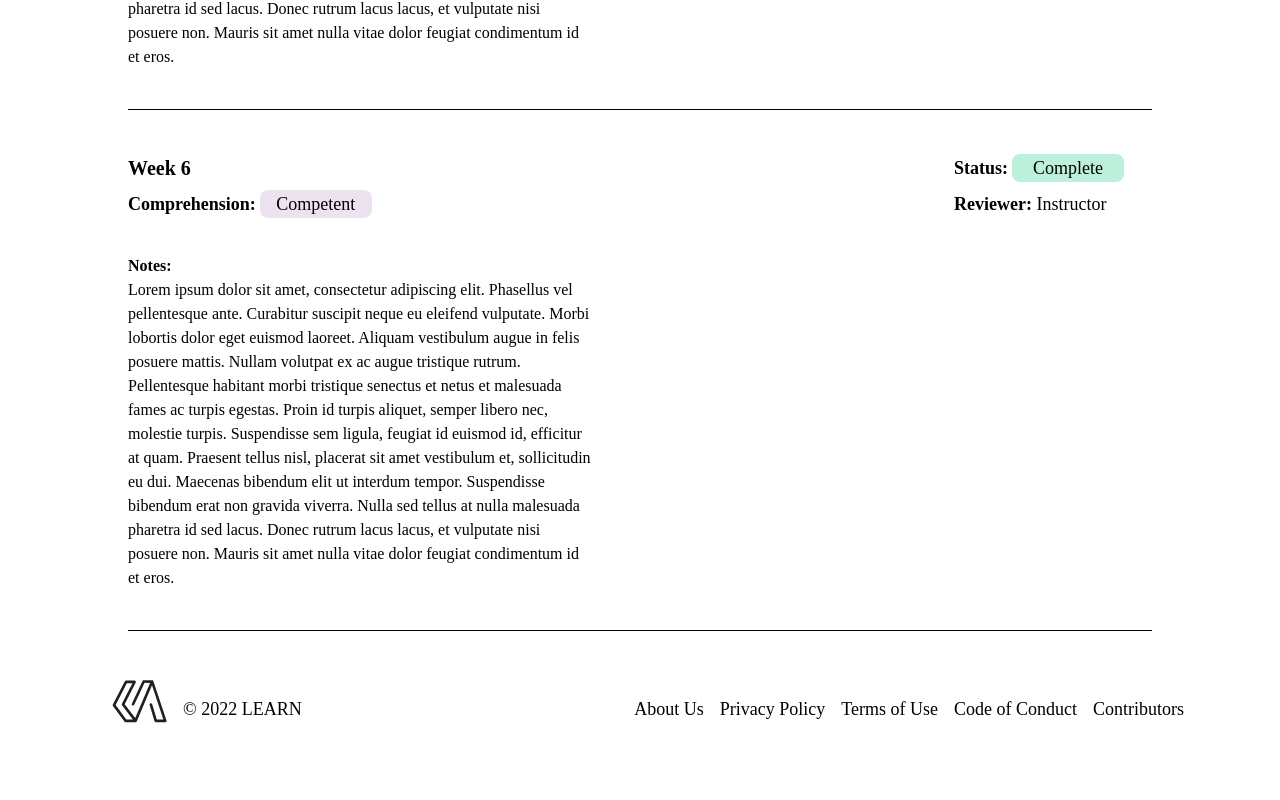
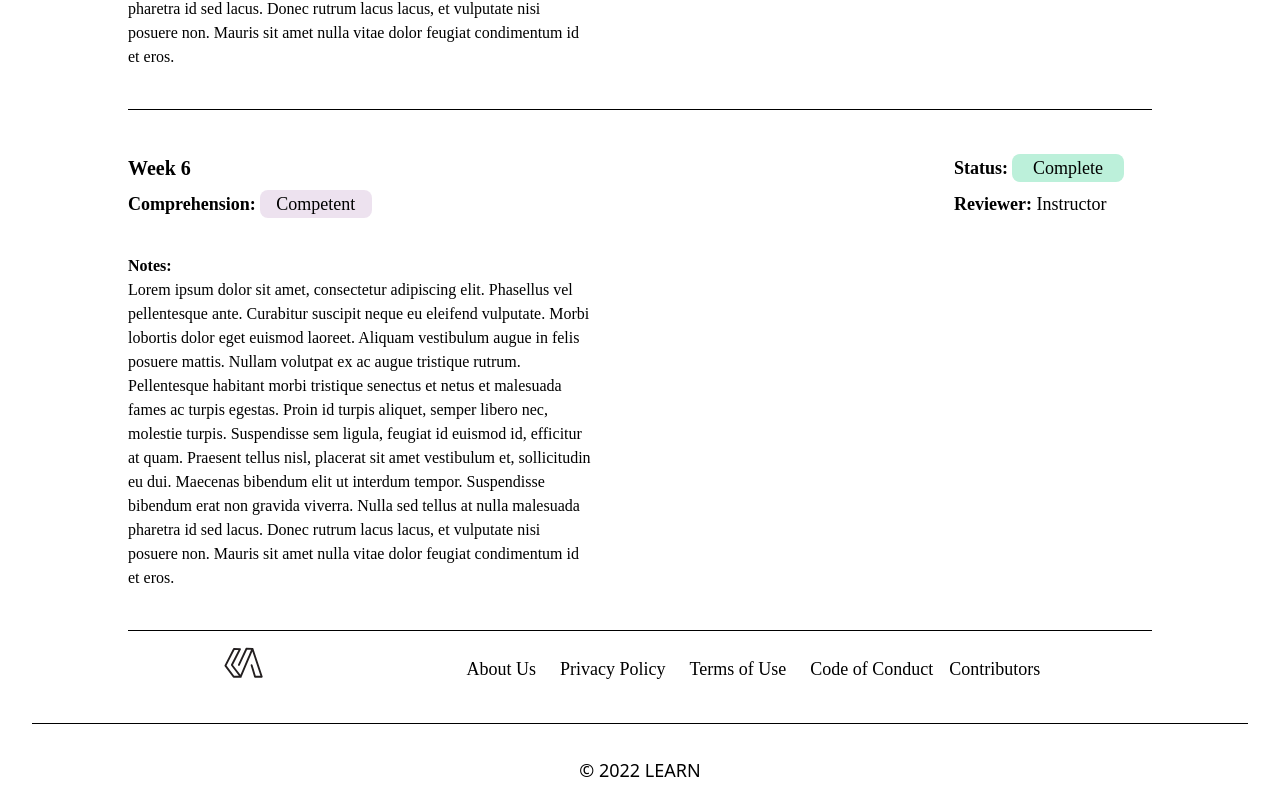
Before and after one commit to LEARNAcademy/student-application, a React (Create React App) app: page / in a window 1280 px wide. Shown: the part 2987-3787 px from the top of the page. Before the commit the page ends 3759 px from the top, so only its background shows below. Built offline with nearby package versions, Linux system fonts and the light colour scheme; a web font is replaced by a local one.

Commit message:
fixed margins within footer

```diff
--- a/src/components/Footer.js
+++ b/src/components/Footer.js
@@ -1,24 +1,49 @@
 import React from "react"
 import learnSymbol from "../assets/learn-symbol.svg"
-import { NavLink } from "react-router-dom"
+// import { NavLink } from "react-router-dom"
 
 const Footer = () => {
   return (
     <>
-      <div className="h-auto w-full px-8 py-4 text-lg lg:px-8">
-        <div className="justify-start mx-20 space-y-4  sm:m-8 sm:mx-20  sm:flex sm:flex-wrap  sm:space-x-4 sm:space-y-4 sm:justify-self-auto sm:font-['gesta'] md:mx-16">
+      <center className="h-auto w-full px-8 py-4 text-lg lg:px-8">
+        <center className="sm:flex sm:justify-evenly font-['gesta']">
+          <a href="/" className="mb-4 sm:mb-0">
+            <img src={learnSymbol} className="mb-3 mr-3 h-8 justify-center" alt="Learn Logo" />
+          </a>
+          <ul className="mb-6 flex flex-wrap items-center sm:mb-0 justify-center">
+            <li>
+              <a href="/aboutus" className="mr-4 hover:text-learnpurple md:mr-6 ">About Us</a>
+            </li>
+            <li>
+              <a href="/privacypolicy" className="mr-4 hover:text-learnpurple md:mr-6">Privacy Policy</a>
+            </li>
+            <li>
+              <a href="/termsofuse" className="mr-4 hover:text-learnpurple md:mr-6 ">Terms of Use</a>
+            </li>
+            <li>
+              <a href="/codeofconduct" className="mr-4 hover:text-learnpurple">Code of Conduct</a>
+            </li>
+            <li>
+              <a href="/contributors" className="mr-4 hover:text-learnpurple">Contributors</a>
+            </li>
+          </ul>
+        </center>
+        <hr className="my-6 border-black sm:mx-auto lg:my-8" />
+        <span className="block text-center "> <a href="/" className="hover:text-learnpurple">© 2022 LEARN</a>
+        </span>
+        {/* <div className="justify-start ml-2 space-y-4 space-x-2  sm:mx-20 sm:flex sm:flex-wrap  sm:space-x-[96px] sm:space-y-20 sm:justify-self-auto sm:font-['gesta'] md:ml-4 md:mx-12 md:text-sm ">
 
-          <a href="/"  className="ml-4">
-            < img src={learnSymbol}/>
+          < img src={learnSymbol}/>
+          <a href="/"  className="ml-[33px]sm:ml-4">
           </a>
-          <p className="flex-auto"> © 2022 LEARN</p>
+          <p className="flex mt-[-55px] ml-[50px] mb-[25px] sm:flex-auto"> © 2022 LEARN</p>
           <NavLink to="/aboutus" className="hover:text-learnpurple">About Us</NavLink>
           <NavLink to="/privacypolicy" className="hover:text-learnpurple">Privacy Policy</NavLink>
           <NavLink to="/termsofuse" className="hover:text-learnpurple">Terms of Use</NavLink>
           <NavLink to="/codeofconduct" className="hover:text-learnpurple">Code of Conduct</NavLink>
           <NavLink to="/contributor" className="hover:text-learnpurple">Contributors</NavLink>
-        </div>
-      </div>
+        </div> */}
+      </center>
     </>
   )}
 
```
